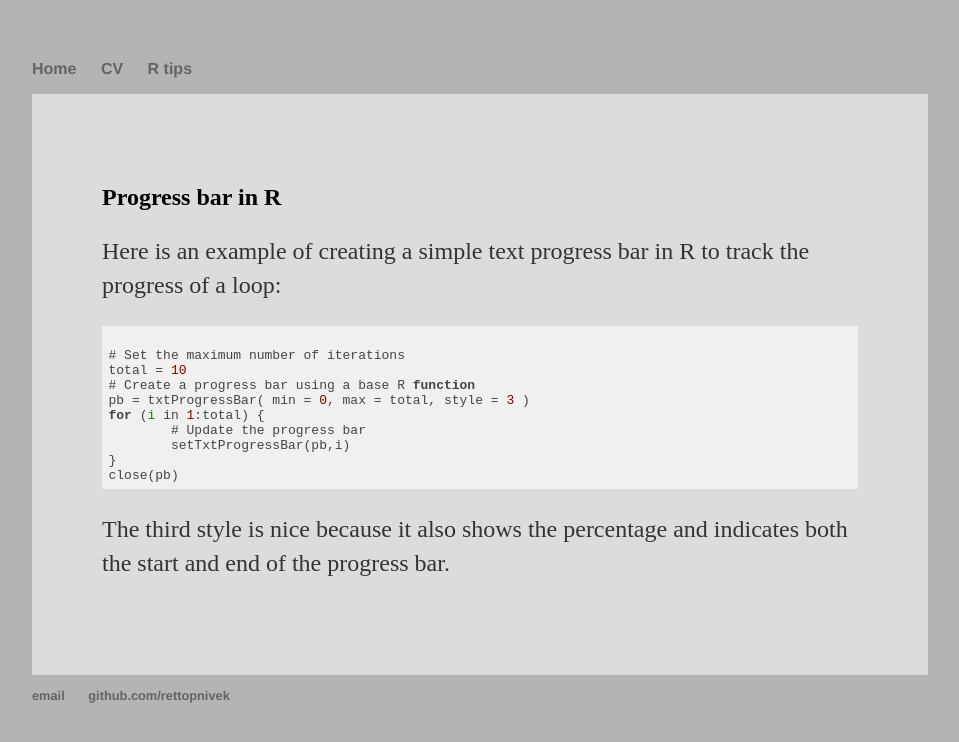
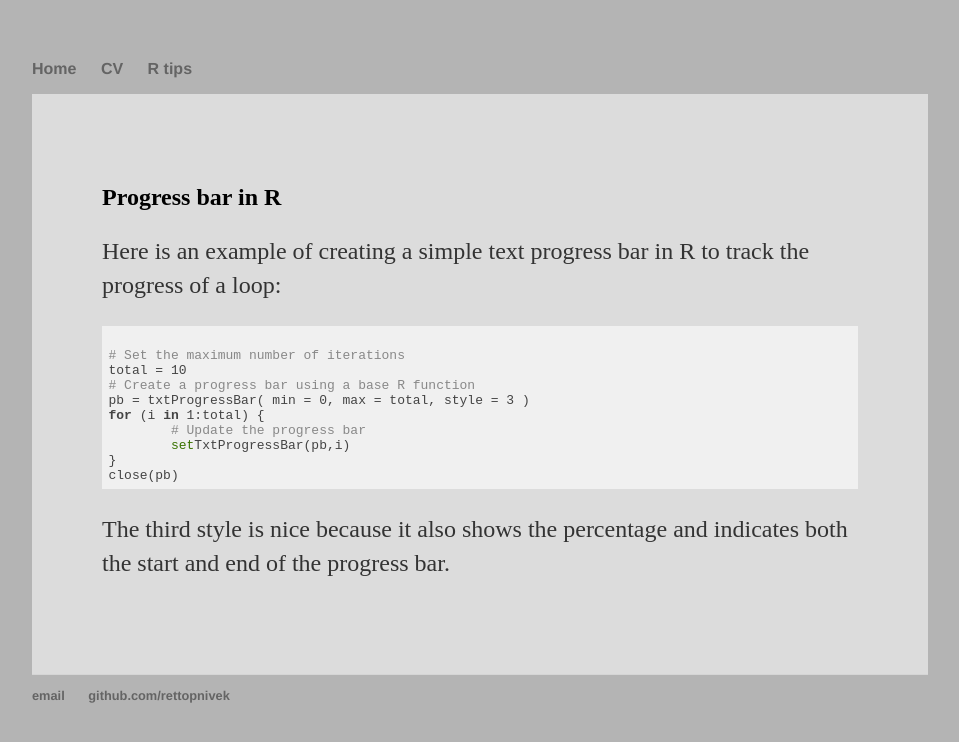
Before and after one commit to rettopnivek/rettopnivek.github.io, a Jekyll site: the page built from pages/Progress_bar.md, in a window 1280 px wide. Shown: the top 742 px of the page, without its empty margins (160-1119 px from the left). Built offline with Jekyll 4.4.1, drawn with Linux system fonts in a browser that asks for light colours.

Commit message:
Update Progress_bar.md

```diff
--- a/pages/Progress_bar.md
+++ b/pages/Progress_bar.md
@@ -5,7 +5,7 @@ layout: page
 ## Progress bar in R
 
 Here is an example of creating a simple text progress bar in R to track the progress of a loop:
-<pre><code class="matlab">
+<pre><code>
 # Set the maximum number of iterations
 total = 10
 # Create a progress bar using a base R function
```
